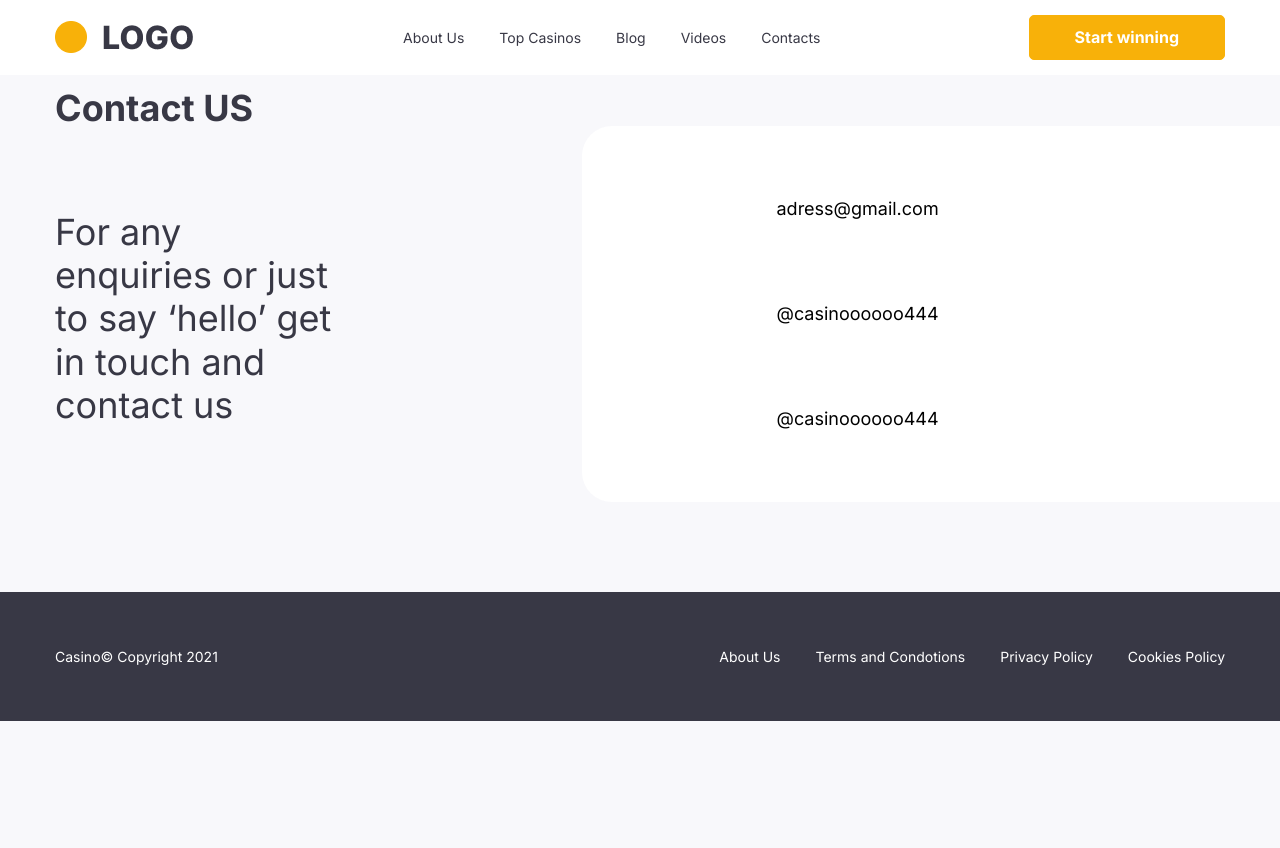
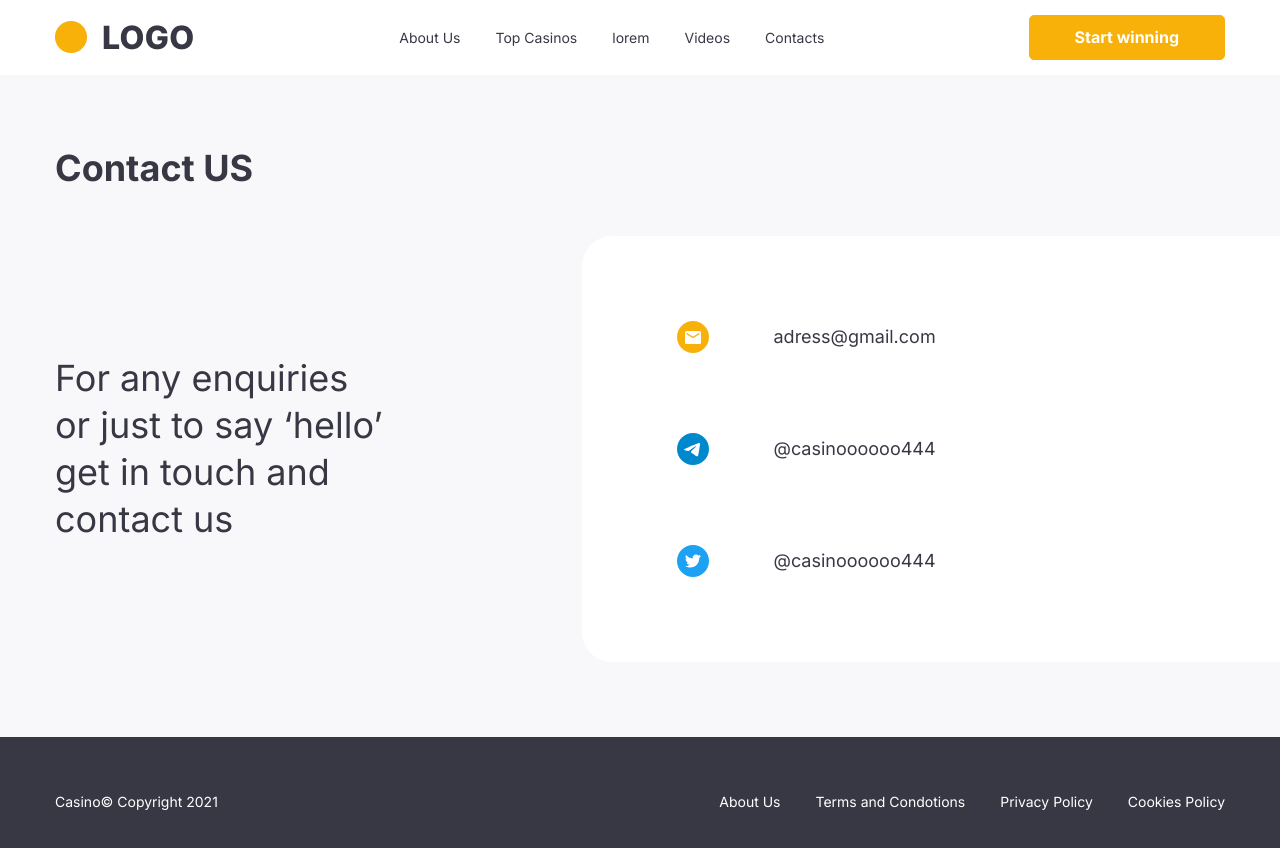
Before and after one commit to rydolif/cazino, a plain HTML site: page app/contact.html in a window 1280 px wide. Before the commit the page ends 800 px from the top, so only its background shows below. Drawn offline with Linux system fonts and the light colour scheme.

Commit message:
edits contact + optimaze img

```diff
--- a/app/contact.html
+++ b/app/contact.html
@@ -33,13 +33,14 @@
 				<ul>
 					<li><a href="#">About Us</a></li>
 					<li><a href="#">Top Casinos</a></li>
-					<li><a href="#">Blog</a></li>
+					<li><a href="#">lorem</a></li>
 					<li><a href="#">Videos</a></li>
 					<li><a href="#">Contacts</a></li>
 				</ul>
+				<a href="#" class="header__btn--hamburger btn">Start winning</a>
 			</nav>
 
-			<a href="#" class="btn">Start winning</a>
+			<a href="#" class="header__btn btn">Start winning</a>
 
 			<button class="hamburger" type="button">
 				<span class="hamburger__item"></span>
@@ -48,24 +49,47 @@
 		</div>
 	</header>
 
-	<section class="contact">
+	<main class="contact main">
 		<div class="container">
 
 			<h1 class="h1">Contact US</h1>
 
 			<div class="contact__content">
-				<div class="contact__content_desc">
-					<h3>For any enquiries or just to say ‘hello’ get in touch and contact us</h3>
+				<div class="contact__desc">
+					<h2 class="h2">
+						For any enquiries
+						<br>or just to say ‘hello’
+						<br>get in touch and
+						<br>contact us
+					</h2>
 				</div>
-				<div class="contact__content_info">
-					<a href="#">adress@gmail.com</a>
-					<a href="#">@casinoooooo444</a>
-					<a href="#">@casinoooooo444</a>
+				<div class="contact__info">
+					<p class="contact__info_line">
+						<svg width="32" height="32" viewBox="0 0 32 32" fill="none" xmlns="http://www.w3.org/2000/svg">
+							<path d="M0 16C0 24.8366 7.16344 32 16 32C24.8366 32 32 24.8366 32 16C32 7.16344 24.8366 0 16 0C7.16344 0 0 7.16344 0 16Z" fill="#F8B109"/>
+							<path d="M22.4 10H9.6C8.72 10 8.008 10.7312 8.008 11.625L8 21.375C8 22.2688 8.72 23 9.6 23H22.4C23.28 23 24 22.2688 24 21.375V11.625C24 10.7312 23.28 10 22.4 10ZM22.4 13.25L16 17.3125L9.6 13.25V11.625L16 15.6875L22.4 11.625V13.25Z" fill="white"/>
+						</svg>
+						<a href="mailto:adress@gmail.com">adress@gmail.com</a>
+					</p>
+					<p class="contact__info_line">
+						<svg width="32" height="32" viewBox="0 0 32 32" fill="none" xmlns="http://www.w3.org/2000/svg">
+							<path d="M0 16C0 24.8366 7.16344 32 16 32C24.8366 32 32 24.8366 32 16C32 7.16344 24.8366 0 16 0C7.16344 0 0 7.16344 0 16Z" fill="#0088CC"/>
+							<path d="M8.09992 15.7083C12.3949 13.8371 15.2589 12.6034 16.6919 12.0074C20.7834 10.3056 21.6335 10.01 22.1877 10.0001C22.3095 9.99805 22.582 10.0283 22.7586 10.1715C22.9076 10.2924 22.9486 10.4558 22.9683 10.5705C22.9879 10.6851 23.0123 10.9464 22.9929 11.1505C22.7712 13.4801 21.8118 19.1335 21.3237 21.7427C21.1172 22.8468 20.7105 23.217 20.3168 23.2532C19.4613 23.3319 18.8116 22.6878 17.9829 22.1446C16.6862 21.2946 15.9537 20.7654 14.695 19.936C13.2404 18.9774 14.1834 18.4506 15.0124 17.5896C15.2293 17.3643 18.999 13.9355 19.0719 13.6244C19.0811 13.5855 19.0895 13.4405 19.0034 13.3639C18.9172 13.2874 18.7901 13.3136 18.6983 13.3344C18.5683 13.3639 16.4968 14.7331 12.4839 17.4419C11.8959 17.8457 11.3633 18.0424 10.8862 18.0321C10.3601 18.0207 9.34822 17.7346 8.59598 17.4901C7.67333 17.1902 6.94002 17.0316 7.00388 16.5223C7.03714 16.257 7.40248 15.9856 8.09992 15.7083Z" fill="white"/>
+						</svg>
+						<a href="#">@casinoooooo444</a>
+					</p>
+					<p class="contact__info_line">
+						<svg width="32" height="32" viewBox="0 0 32 32" fill="none" xmlns="http://www.w3.org/2000/svg">
+							<path d="M0 16C0 24.8366 7.16344 32 16 32C24.8366 32 32 24.8366 32 16C32 7.16344 24.8366 0 16 0C7.16344 0 0 7.16344 0 16Z" fill="#1DA1F2"/>
+							<path d="M24 11C23.4 11.3 22.8 11.4 22.1 11.5C22.8 11.1 23.3 10.5 23.5 9.7C22.9 10.1 22.2 10.3 21.4 10.5C20.8 9.9 19.9 9.5 19 9.5C16.9 9.5 15.3 11.5 15.8 13.5C13.1 13.4 10.7 12.1 9 10.1C8.1 11.6 8.6 13.5 10 14.5C9.5 14.5 9 14.3 8.5 14.1C8.5 15.6 9.6 17 11.1 17.4C10.6 17.5 10.1 17.6 9.6 17.5C10 18.8 11.2 19.8 12.7 19.8C11.5 20.7 9.7 21.2 8 21C9.5 21.9 11.2 22.5 13 22.5C19.1 22.5 22.5 17.4 22.3 12.7C23 12.3 23.6 11.7 24 11Z" fill="white"/>
+						</svg>
+						<a href="#">@casinoooooo444</a>
+					</p>
 				</div>
 			</div>
 
 		</div>
-	</section>
+	</main>
 
 	<footer class="footer">
 		<div class="footer__container container">
--- a/app/sass/main.sass
+++ b/app/sass/main.sass
@@ -131,21 +131,30 @@
 				transform: rotate(-45deg)
 
 // -----TITLE-----
-.h1
+.h1, .h2
 	font-size: 36px
 	line-height: 1
+	margin-bottom: 50px
 
 	+r(1200)
 		font-size: 32px
 
 	+r(992)
 		font-size: 28px
+		margin-bottom: 40px
 
 	+r(767)
 		font-size: 24px
+		margin-bottom: 25px
 
 	+r(480)
 		text-align: center
+
+
+.h2
+	font-weight: 400
+	margin-bottom: 0
+	line-height: 1.3
 
 
 .header
@@ -248,6 +257,7 @@
 .main
 	min-height: calc(100vh - 130px)
 	padding: 150px 0 75px
+	overflow: hidden
 
 	+r(1200)
 		min-height: calc(100vh - 75px)
@@ -260,6 +270,9 @@
 
 
 .news
+	&__title
+		margin-bottom: 0
+
 	&__header
 		display: flex
 		align-items: flex-end
@@ -304,15 +317,6 @@
 
 
 .newslist
-	&__title
-		margin-bottom: 55px
-
-		+r(992)
-			margin-bottom: 40px
-
-		+r(767)
-			margin-bottom: 25px
-
 	&__wrap
 		display: grid
 		grid-template: auto / 1fr 1fr 1fr 1fr
@@ -378,15 +382,6 @@
 
 
 .video
-	&__title
-		margin-bottom: 55px
-
-		+r(1200)
-			margin-bottom: 40px
-
-		+r(992)
-			margin-bottom: 20px
-
 	&__wrap
 		display: grid
 		grid-template: auto / 1fr 1fr 1fr
@@ -485,6 +480,86 @@
 				font-size: 14px
 
 
+.contact
+	&__content
+		+between
+		gap: 5%
+
+		+r(576)
+			gap: 20px
+
+	br
+		+r(576)
+			display: none
+
+	&__desc
+		width: 40%
+
+		+r(576)
+			width: 100%
+
+	&__info
+		position: relative
+		display: flex
+		flex-direction: column
+		border-radius: 20px
+		width: 55%
+		padding: 85px 95px
+		z-index: 2
+		gap: 80px
+
+		+r(992)
+			padding: 55px 65px
+			gap: 60px
+
+		+r(767)
+			padding: 35px
+			gap: 40px
+
+		+r(576)
+			width: 100%
+
+		&::before
+			position: absolute
+			content: ''
+			top: 0
+			bottom: 0
+			left: 0
+			width: 100vw
+			border-radius: 30px 0px 0px 30px
+			height: 100%
+			background-color: #fff
+			z-index: -1
+
+		&_line
+			display: flex
+			align-items: center
+			flex-wrap: wrap
+
+			+r(480)
+				justify-content: space-around
+
+		a
+			font-size: 18px
+			color: $text
+
+			&:hover
+				color: $accent
+
+		svg
+			margin-right: 65px
+			flex-shrink: 0
+			max-width: 32px
+			max-height: 32px
+
+			+r(1200)
+				margin-right: 25px
+
+			+r(992)
+				margin-right: 15px
+
+
+
 .footer
 	background-color: $text
 	padding-top: 55px
@@ -522,10 +597,6 @@
 
 		a
 			color: #fff
-
-
-
-
 
 
 
@@ -651,53 +722,3 @@
 
 			&__content
 				opacity: 1
-
-
-
-.contact
-	overflow: hidden
-	padding: 90px 0
-
-	h2
-		margin-bottom: 45px
-
-	&__content
-		display: flex
-		flex-direction: row
-		gap: 50px
-		justify-content: space-between
-
-		&_desc
-			width: 25%
-
-			h3
-				font-size: 36px
-				font-weight: 400
-				padding-top: 85px
-
-		&_info
-			position: relative
-			display: flex
-			flex-direction: column
-			border-radius: 20px
-			width: 55%
-			padding: 70px 195px
-			z-index: 2
-			gap: 80px
-
-			&::before
-				position: absolute
-				content: ''
-				top: 0
-				bottom: 0
-				left: 0
-				width: 100vw
-				border-radius: 30px 0px 0px 30px
-				height: 100%
-				background-color: #fff
-				z-index: -1
-
-			a
-				font-size: 18px
-				color: #000
-				position: relative
--- a/gulpfile.js
+++ b/gulpfile.js
@@ -68,7 +68,7 @@ function browsersync() {
 function scripts() {
 	return src(paths.scripts.src)
 	.pipe(concat(paths.jsOutputName))
-	.pipe(uglify())
+	// .pipe(uglify())
 	.pipe(dest(paths.scripts.dest))
 	.pipe(browserSync.stream())
 }
@@ -78,7 +78,7 @@ function styles() {
 	.pipe(eval(preprocessor)())
 	.pipe(concat(paths.cssOutputName))
 	.pipe(autoprefixer({ overrideBrowserslist: ['last 10 versions'], grid: true }))
-	.pipe(cleancss( {level: { 1: { specialComments: 0 } },/* format: 'beautify' */ }))
+	.pipe(cleancss( {level: { 1: { specialComments: 0 } }, format: 'beautify' }))
 	.pipe(dest(paths.styles.dest))
 	.pipe(browserSync.stream())
 }
```
Also changed, not shown: app/news.html (+1 -1 lines), app/newslist.html (+1 -1 lines), app/video.html (+1 -1 lines), app/css/app.min.css, app/img/Ellipse 1.png (deleted), app/img/contacts__email.svg (added), app/img/contacts__tg.svg (added), app/img/contacts__tw.svg (added), app/img/delete.svg (deleted), app/img/favicon.png (deleted), app/img/hero.png (deleted), app/img/icon.png (deleted), app/img/loading.gif (deleted), app/img/play.png (deleted), 2 more files.
